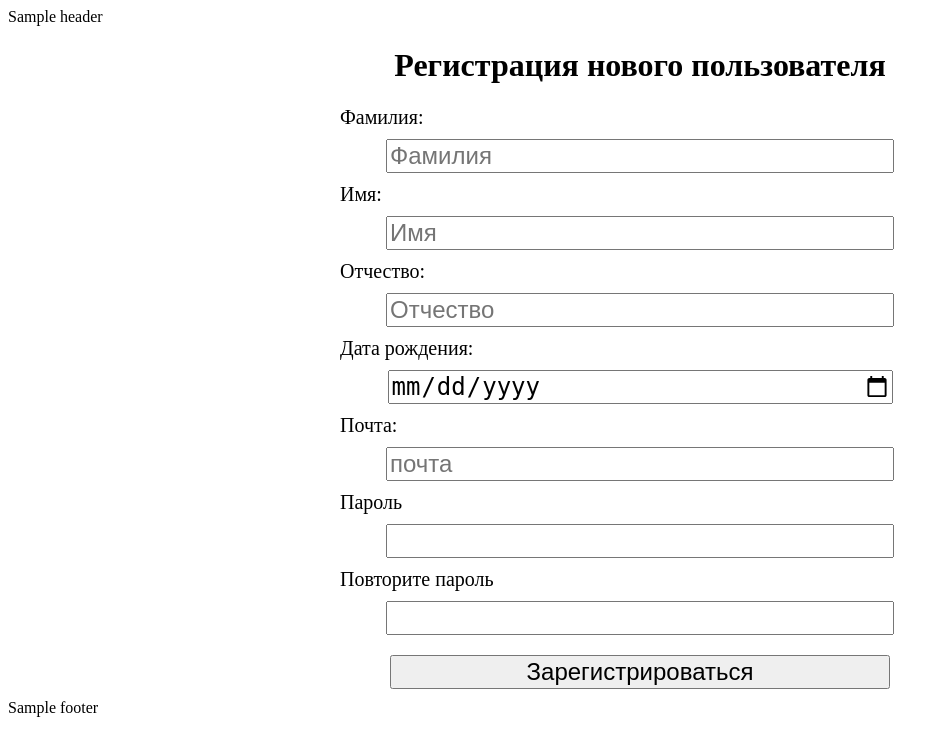
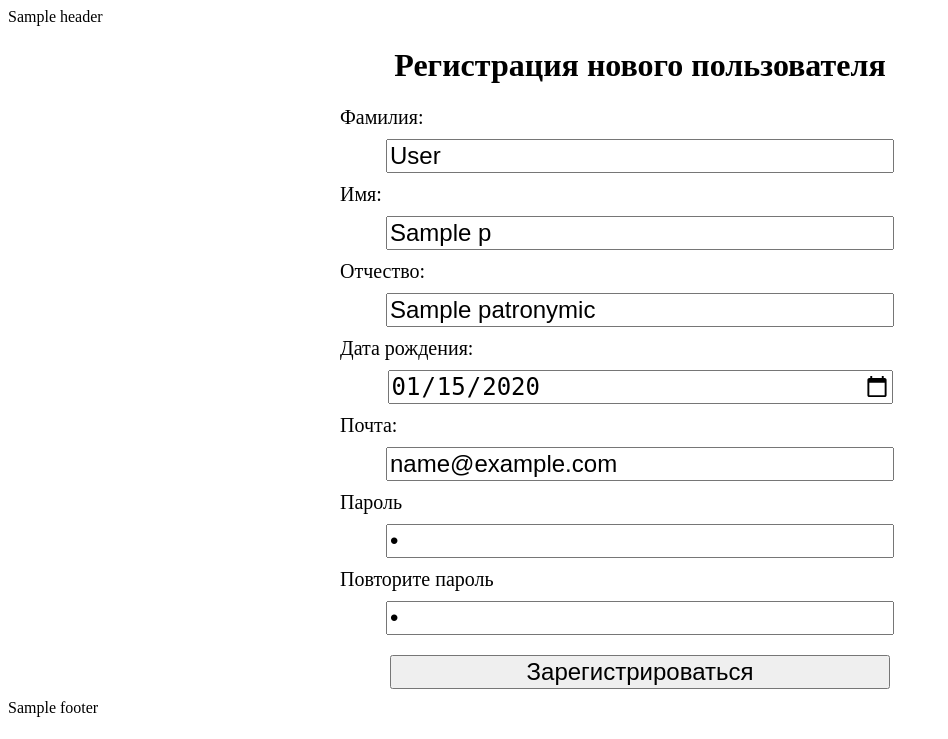
Before and after one commit to MrSteklyashka00/internetshop, a PHP site: template views/user/register.php in a window 1280 px wide. Shown: the top 739 px of the page, without its empty margins (0-948 px from the left). Run offline with PHP 8.4, Linux system fonts and the light colour scheme; the template is opened without the code that fills it: most values are stand-ins (such as "Sample title", 1, 10 or a date in 2020); data that the repository does not hold is empty.

Commit message:
29.01.26

```diff
--- a/config/config.php
+++ b/config/config.php
@@ -3,3 +3,7 @@ define("ROOT",dirname(__DIR__));
 define("DS", DIRECTORY_SEPARATOR);
 define("CONTROLLER_NS",'app\\controllers\\');
 define('VIEW_DIR','./views/');
+
+define('CAN_BUY',1); //00000.. 001
+define('CAN_EDIT_BUSKET',2); //000000..0010
+define('CAN_PAY',4);//000000...00100
--- a/views/user/register.php
+++ b/views/user/register.php
@@ -8,31 +8,31 @@ if($error){
     ?>
     <form action="/user/newuser" method="post">
         <label for="lastname" class="form_label">Фамилия:</label>
-        <input type="text" name="lastname" id="lastname" class="login_input" placeholder='Фамилия'>
+        <input type="text" name="lastname" id="lastname" class="login_input" placeholder='Фамилия' value="<?=$p['lastname']  ?>">
 
 
       <label for="name" class="form_label">Имя:</label>
-      <input type="text" name="name" id="name" class="login_input" placeholder='Имя'>
+      <input type="text" name="name" id="name" class="login_input" placeholder='Имя' value="<?=$p['name']  ?>">
 
 
       <label for="patronymic" class="form_label">Отчество:</label>
-      <input type="text" name="patronymic" id="patronymic" class="login_input" placeholder='Отчество'>
+      <input type="text" name="patronymic" id="patronymic" class="login_input" placeholder='Отчество' value="<?=$p['patronymic']  ?>">
 
       <label for="birthdate" class="form_label">Дата рождения:</label>
-      <input type="Date" name="birthdate" id="birthdate" class="login_input">
+      <input type="Date" name="birthdate" id="birthdate" class="login_input" value="<?=$p['birthdate']  ?>">
 
 
 
 
       <label for="email" class="form_label">Почта:</label>
-      <input type="email" name="email" id="email" class="login_input" placeholder='почта'>
+      <input type="email" name="email" id="email" class="login_input" placeholder='почта' value="<?=$p['email']  ?>">
 
 
     <label for="password" class="form_label">Пароль</label>
-    <input type="password" name="password" id="password" class="login_input" plaсeholder='пароль'>
+    <input type="password" name="password" id="password" class="login_input" plaсeholder='пароль' value="<?=$p['password']  ?>">
 
     <label for="password2" class="form_label"> Повторите пароль</label>
-    <input type="password" name="password2" id="password2" class="login_input" plaсeholder='пароль'>
+    <input type="password" name="password2" id="password2" class="login_input" plaсeholder='пароль' value="<?=$p['password2']  ?>">
 
     <input type="submit" value="Зарегистрироваться"class="login_input">
 
```
Also changed, not shown: controllers/UserController.php (+22 -2 lines).
